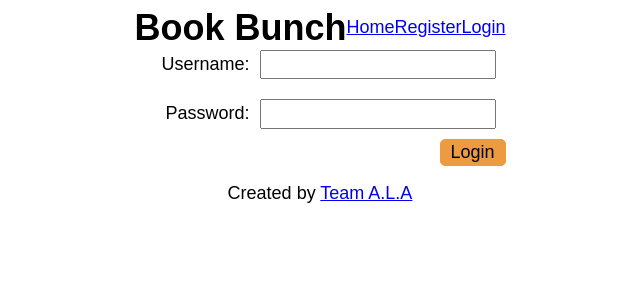
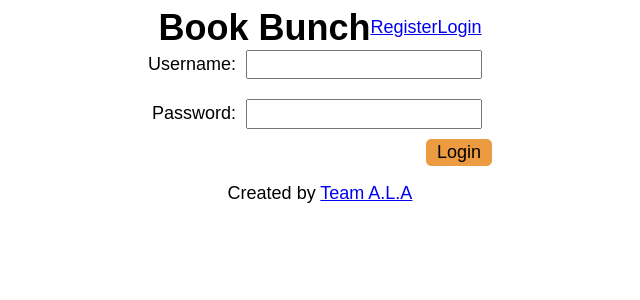
Before and after one commit to llouison/Project_03_Book_Bunch, a React (Create React App) app in the folder client/: page /login in a window 1280 px wide. Shown: the top 300 px of the page, without its empty margins (320-960 px from the left). Built offline with nearby package versions, Linux system fonts and the light colour scheme.

Commit message:
adding link to header component

```diff
--- a/client/src/components/partials/Header.jsx
+++ b/client/src/components/partials/Header.jsx
@@ -6,9 +6,9 @@ class Header extends Component {
     return (
       <header>
         <h1 className='logo'>Book Bunch</h1>
-        <Link to="/">Home</Link>
         <Link to={this.props.path1}>{this.props.link1}</Link>
         <Link to={this.props.path2}>{this.props.link2}</Link>
+        <Link to={this.props.path3}>{this.props.link3}</Link>
       </header>
     );
   }
```
